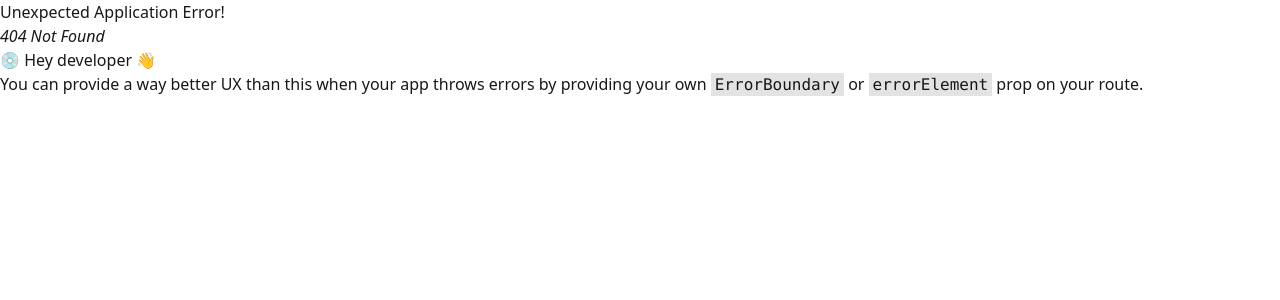
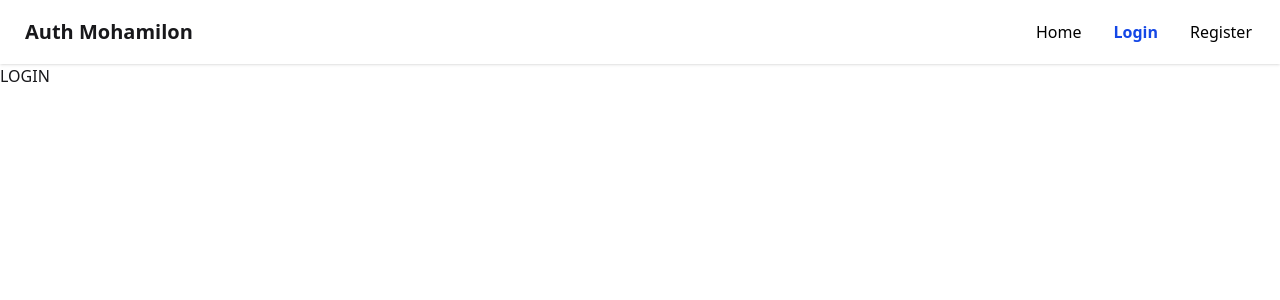
Before and after one commit to rakibahmeddev/auth-mohamilon, a React (Vite) app: page /login in a window 1280 px wide. Before the commit this address had no page. Shown: the top 300 px of the page. Built offline with nearby package versions, Linux system fonts and the light colour scheme.

Commit message:
header is done

```diff
--- a/src/components/Header.jsx
+++ b/src/components/Header.jsx
@@ -1,9 +1,79 @@
 import React from 'react';
+import { NavLink } from 'react-router-dom';
 
 const Header = () => {
+  const links = (
+    <>
+      <NavLink
+        to="/"
+        className={({ isActive }) =>
+          `text-base mx-4 hover:text-blue-500 ${
+            isActive ? 'text-blue-700 font-semibold' : 'text-black'
+          }`
+        }
+      >
+        Home
+      </NavLink>
+      <NavLink
+        to="/login"
+        className={({ isActive }) =>
+          `text-base mx-4 hover:text-blue-500 ${
+            isActive ? 'text-blue-700 font-semibold' : 'text-black'
+          }`
+        }
+      >
+        Login
+      </NavLink>
+      <NavLink
+        to="/register"
+        className={({ isActive }) =>
+          `text-base mx-4 hover:text-blue-500 ${
+            isActive ? 'text-blue-700 font-semibold' : 'text-black'
+          }`
+        }
+      >
+        Register
+      </NavLink>
+    </>
+  );
+
   return (
-    <div>
-      <h2>Header</h2>
+    <div className="navbar bg-base-100 shadow-sm">
+      <div className="navbar-start">
+        <a className="btn btn-ghost text-xl">Auth Mohamilon</a>
+      </div>
+      <div className="navbar-end">
+        {/* Mobile dropdown */}
+        <div className="dropdown dropdown-end lg:hidden">
+          <div tabIndex={0} role="button" className="btn btn-ghost">
+            <svg
+              xmlns="http://www.w3.org/2000/svg"
+              className="h-5 w-5"
+              fill="none"
+              viewBox="0 0 24 24"
+              stroke="currentColor"
+            >
+              <path
+                strokeLinecap="round"
+                strokeLinejoin="round"
+                strokeWidth="2"
+                d="M4 6h16M4 12h8m-8 6h16"
+              />
+            </svg>
+          </div>
+          <ul
+            tabIndex={0}
+            className="menu menu-sm dropdown-content mt-3 z-10 p-2 shadow bg-base-100 rounded-box w-52"
+          >
+            {links}
+          </ul>
+        </div>
+
+        {/* Desktop menu */}
+        <div className="hidden lg:flex">
+          <ul className="menu menu-horizontal px-1">{links}</ul>
+        </div>
+      </div>
     </div>
   );
 };
```
Also changed, not shown: src/main.jsx (+10 -0 lines).
